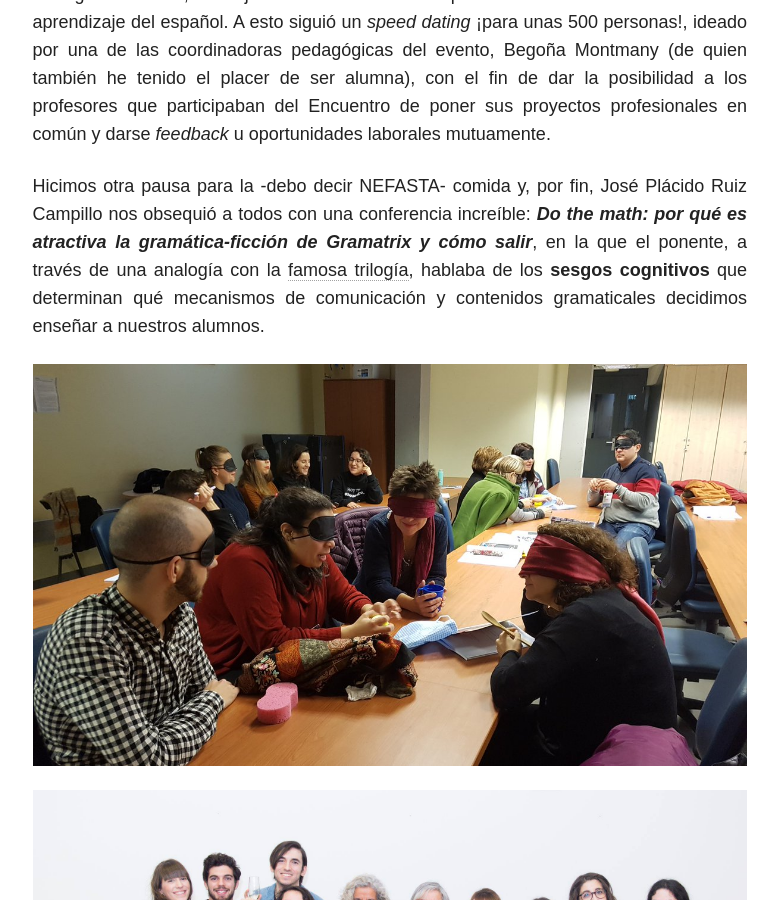
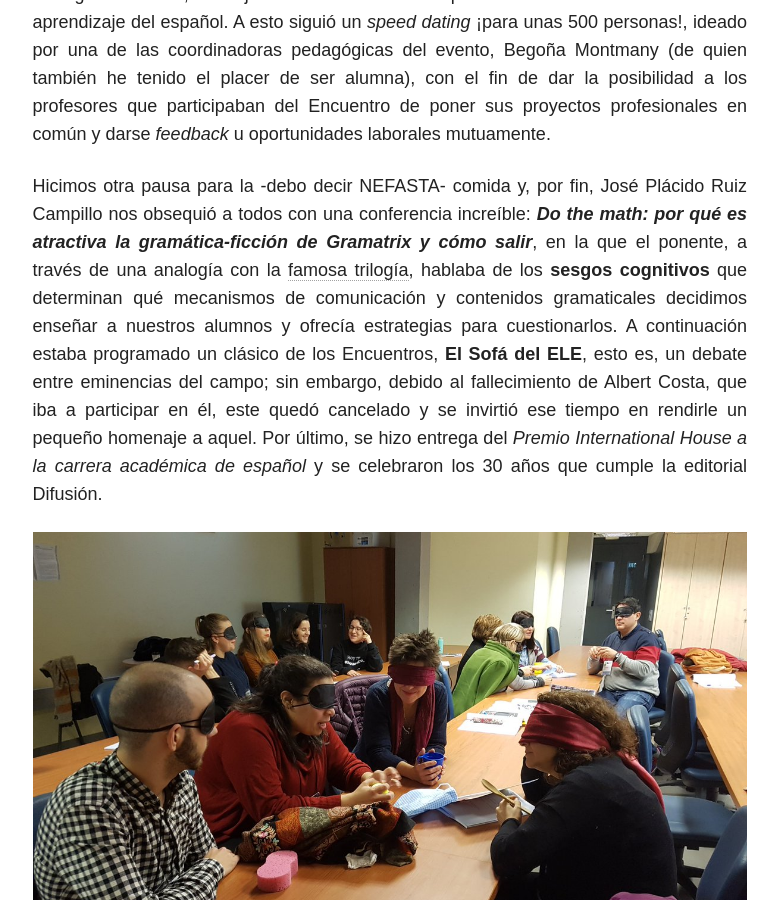
Before and after one commit to immalopez/immalopez.github.io, a Jekyll site: the page built from _posts/blog/2018-12-27-yo-una-joven-padawan.md, in a window 1280 px wide and 900 px high, scrolled down 2217 px. Shown: the whole window, without its empty margins (347-1125 px from the left). Built offline with Jekyll 4.4.1, drawn with Linux system fonts in a browser that asks for light colours; nearby versions of some CDN libraries; comment, search, counter and statistics services are not loaded.

Commit message:
Update 2018-12-27-yo-una-joven-padawan.md

```diff
--- a/_posts/blog/2018-12-27-yo-una-joven-padawan.md
+++ b/_posts/blog/2018-12-27-yo-una-joven-padawan.md
@@ -25,7 +25,7 @@
 
 Tras una breve pausa -no sé si estudiada- para tomar café y saludar al resto de asistentes, tuvo lugar la segunda conferencia del día, en esta ocasión de la mano de Fernando Trujillo: **_Socialización en el aula de ELE: ocupando el espacio entre Facebook y la cafetería_**, cuyo objetivo era meditar acerca de cómo el docente puede contribuir a la «socialización más rica, profunda y variada» de sus pupilos -y, consiguientemente, al mejor desarrollo de su competencia comunicativa- a través del aprendizaje del español. A esto siguió un _speed dating_ ¡para unas 500 personas!, ideado por una de las coordinadoras pedagógicas del evento, Begoña Montmany (de quien también he tenido el placer de ser alumna), con el fin de dar la posibilidad a los profesores que participaban del Encuentro de poner sus proyectos profesionales en común y darse _feedback_ u oportunidades laborales mutuamente.
 
-Hicimos otra pausa para la -debo decir NEFASTA- comida y, por fin, José Plácido Ruiz Campillo nos obsequió a todos con una conferencia increíble: **_Do the math: por qué es atractiva la gramática-ficción de Gramatrix y cómo salir_**, en la que el ponente, a través de una analogía con la <a href="https://es.wikipedia.org/wiki/Matrix" target="_blank">famosa trilogía</a>, hablaba de los **sesgos cognitivos** que determinan qué mecanismos de comunicación y contenidos gramaticales decidimos enseñar a nuestros alumnos.
+Hicimos otra pausa para la -debo decir NEFASTA- comida y, por fin, José Plácido Ruiz Campillo nos obsequió a todos con una conferencia increíble: **_Do the math: por qué es atractiva la gramática-ficción de Gramatrix y cómo salir_**, en la que el ponente, a través de una analogía con la <a href="https://es.wikipedia.org/wiki/Matrix" target="_blank">famosa trilogía</a>, hablaba de los **sesgos cognitivos** que determinan qué mecanismos de comunicación y contenidos gramaticales decidimos enseñar a nuestros alumnos y ofrecía estrategias para cuestionarlos. A continuación estaba programado un clásico de los Encuentros, **El Sofá del ELE**, esto es, un debate entre eminencias del campo; sin embargo, debido al fallecimiento de Albert Costa, que iba a participar en él, este quedó cancelado y se invirtió ese tiempo en rendirle un pequeño homenaje a aquel. Por último, se hizo entrega del _Premio International House a la carrera académica de español_ y se celebraron los 30 años que cumple la editorial Difusión.
 
 ![Taller invidentes](/images/DvAupodWsAANBsF.jpg)
 
```
